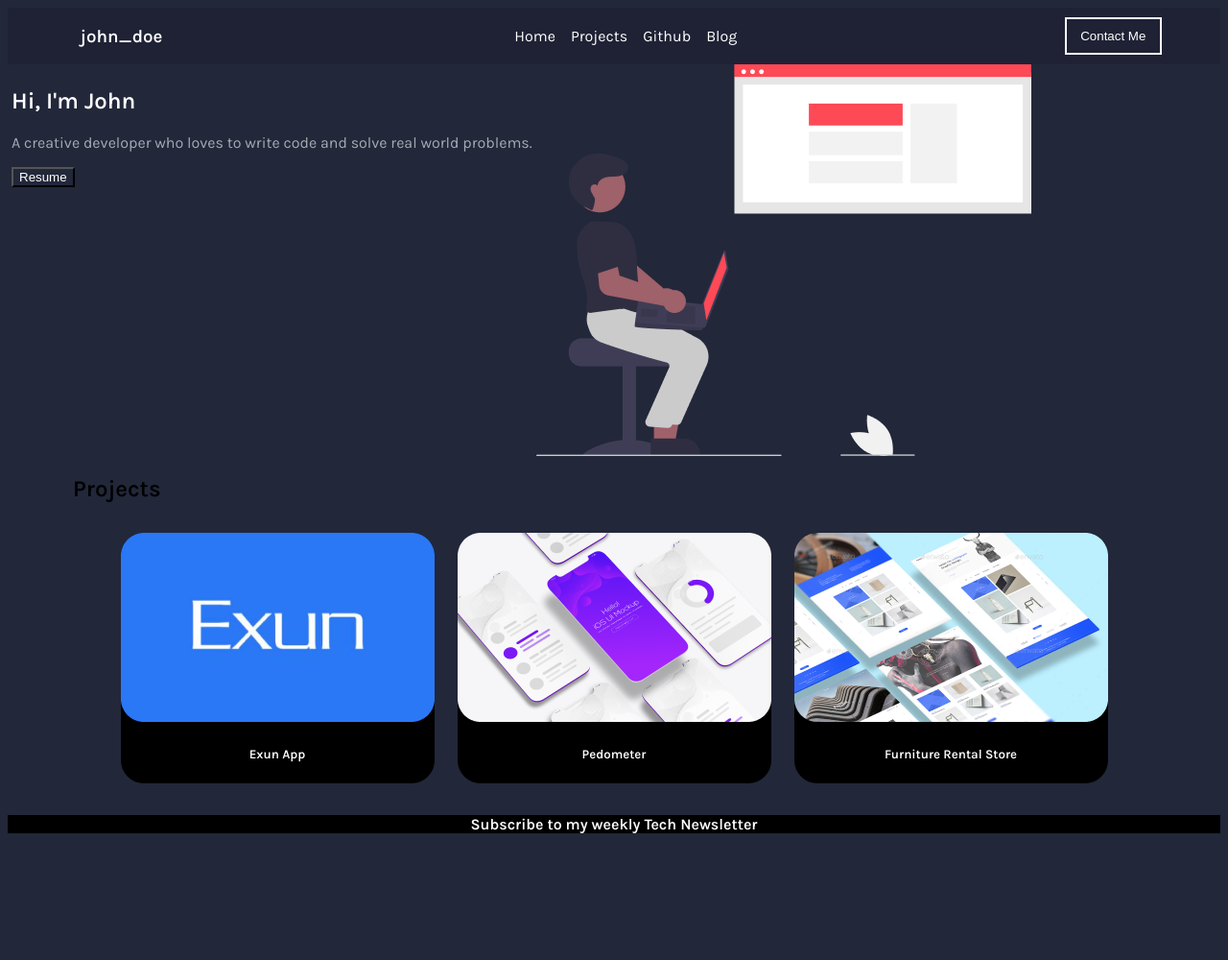
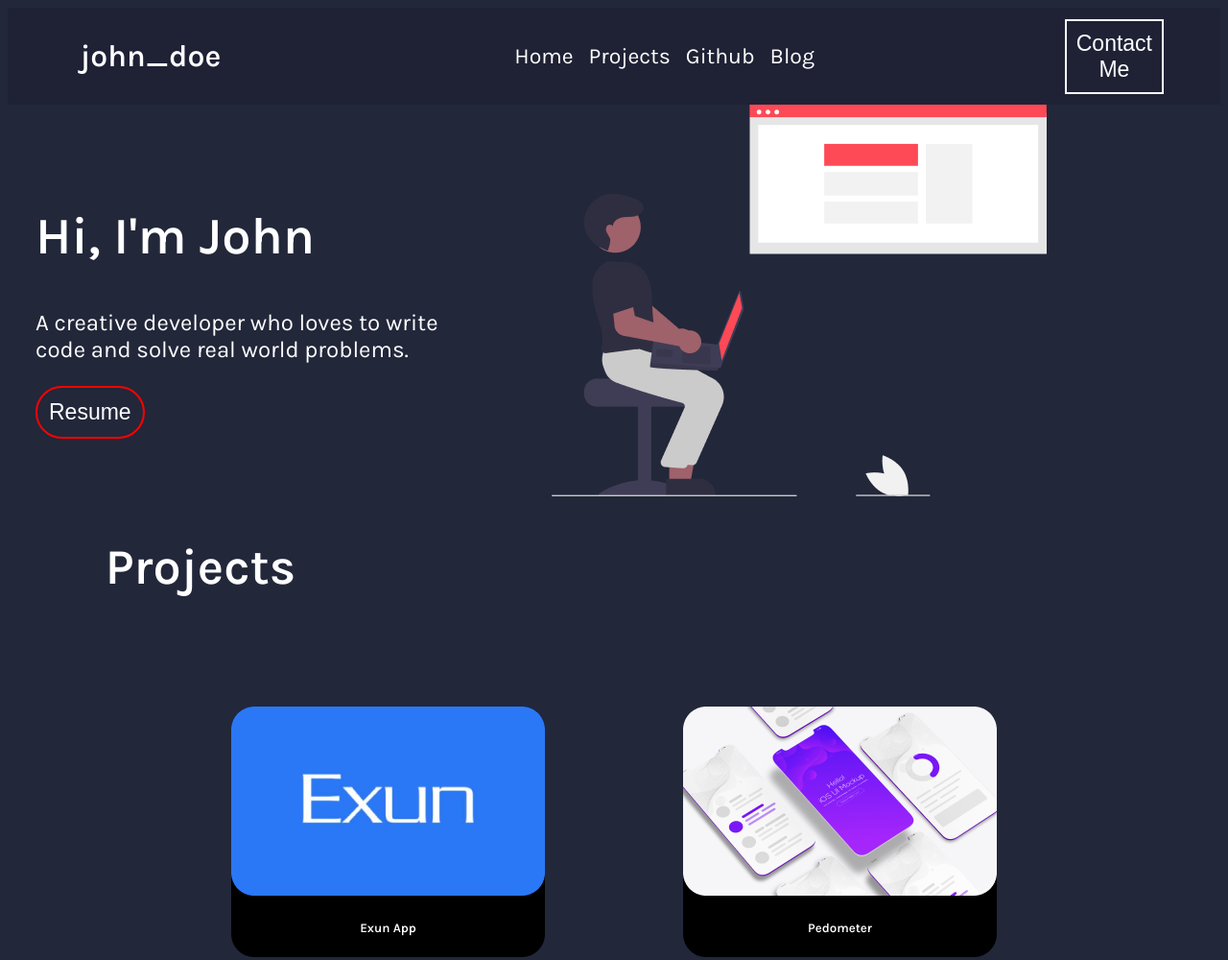
Before and after one commit to ArushGuptaDPSRKP/exun-webdev-session-1-johndoe, a plain HTML site: page index.html in a window 1280 px wide. Shown: the top 1000 px of the page at 96% size. Before the commit the page ends 889 px from the top, so only its background shows below. Drawn offline with Linux system fonts and the light colour scheme.

Commit message:
complete

```diff
--- a/index.html
+++ b/index.html
@@ -23,9 +23,9 @@
             <button>Contact Me</button>
         </nav>
         <section class="container">
-            <div>
+            <div class="content">
             <h1 id="title" >Hi, I'm John</h1>
-            <p>A creative developer who loves to write code and solve real world problems.</p>
+            <p>A creative developer who loves to write <br> code and solve real world problems.</p>
             <button>Resume</button>
             </div>
             <img src="images/mainimg.png" alt="">
@@ -49,8 +49,10 @@
     </section>
     </div>
     <footer>
-        <section class="newsletter">
-            <h4>Subscribe to my weekly <b>Tech Newsletter</b></h4>
+        <h4>Subscribe to my weekly <b>Tech Newsletter</b></h4>
+        <section>
+        <input type="email" placeholder="johndoe@example.com">
+        <button>SUBCSCRIBE</button>
         </section>
     </footer>
 </body>
--- a/style.css
+++ b/style.css
@@ -13,6 +13,7 @@ body{
 header nav h3{
     color: white;
     font-weight: 600;
+    font-size: 32px;
     display: flex;
     flex-direction: row;
     align-items: center;
@@ -33,6 +34,7 @@ header nav ul{
 header nav ul li {
     padding-left: 8px;
     padding-right: 8px;
+    font-size: 23px;
 }
 
 header nav ul li a{
@@ -42,6 +44,7 @@ header nav ul li a{
 
 header nav button{
     display: flex;
+    font-size: 23px;
     flex-direction: row;
     flex-basis: 8%;
     align-self: center;
@@ -56,33 +59,50 @@ header nav button{
 .container{
     background: rgba(34, 39, 58, 1);
     display: flex;
+    justify-content: space-around;
+    align-items: center;
 }
 
-.container div{
-    padding: 4px;
+.container img {
+    position: relative;
+    right: 12% ;
 }
 
-.container h1{
-    color:white;
+.content {
+    width: 50%;
 }
 
-.container p {
-    color: rgba(165, 170, 178, 1);
+.content h1 {
+    color: white;
+    font-size: 54px;
 }
 
-.container button {
+.content p{
     color: white;
-    background-color: transparent;
-    justify-content: right;
-    align-items: right;
-    align-self: right;
+    font-size: 24px;
 }
 
+.content button {
+    color: white;
+    font-size: 23px;
+    background-color: transparent;
+    border-color: red;
+    border-style: solid;
+    border-radius: 30px;
+    padding: 12px;
+}
 .projects {
     display: flex;
     flex-direction: row;
     flex-wrap: wrap;
     justify-content: center;
+}
+
+#projects h2 {
+    color: white;
+    font-size: 52px;
+    position: relative;
+    left: 3%;
 }
 
 #projects {
@@ -96,11 +116,49 @@ header nav button{
     color: white;
     text-align: center;
     border-radius: 24px;
-    margin: 12px;
+    margin: 72px;
+}
+
+footer {
+    background-color: black;
+    color: white;
+    text-align: center;
+    border: 2px solid black;
+    margin-left: 15%;
+    margin-right: 15%;
+    margin-top: 8%;
+    padding-bottom: 4%;
+}
+
+footer h4 {
+    font-size: 24px;
+    padding-top: 52px;
 }
 
 footer section {
-    background-color: black;
+    background-color: rgba(34, 39, 58, 1);
+    margin-left: 16%;
+    margin-right: 16%;
+    margin-top: 4%;
+    padding: 2%;
+}
+
+footer section input {
+    background-color: transparent;
+    border: none;
+    width: 20%;
+    display: inline;
+    padding-right: 20%;
+}
+
+::placeholder {
     color: white;
-    text-align: center;
+    font-size: 16px;
 }
+
+footer section button {
+    color: white;
+    background-color: #373D54;
+    border: 2px solid #373D54;
+    padding: 16px;
+}
```
